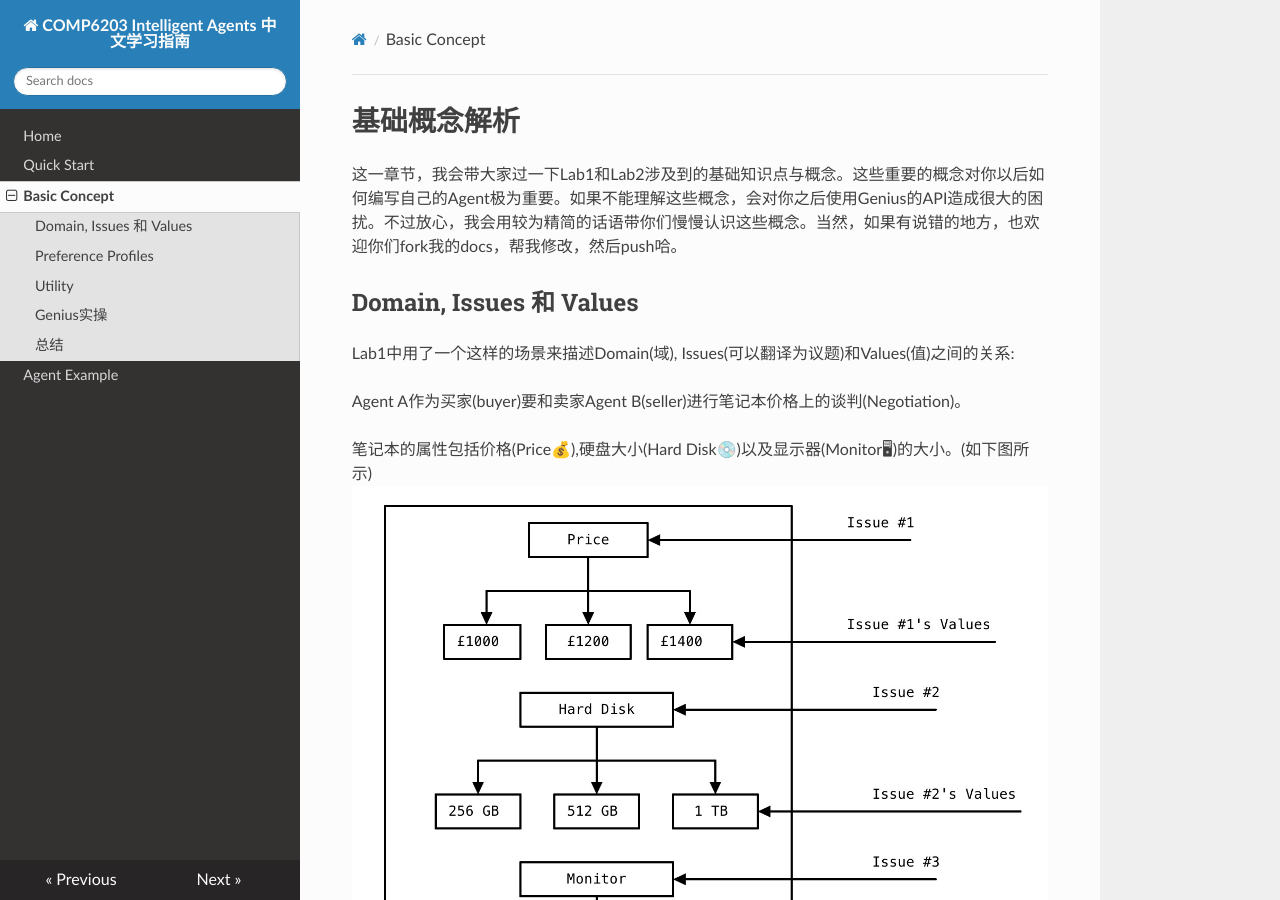
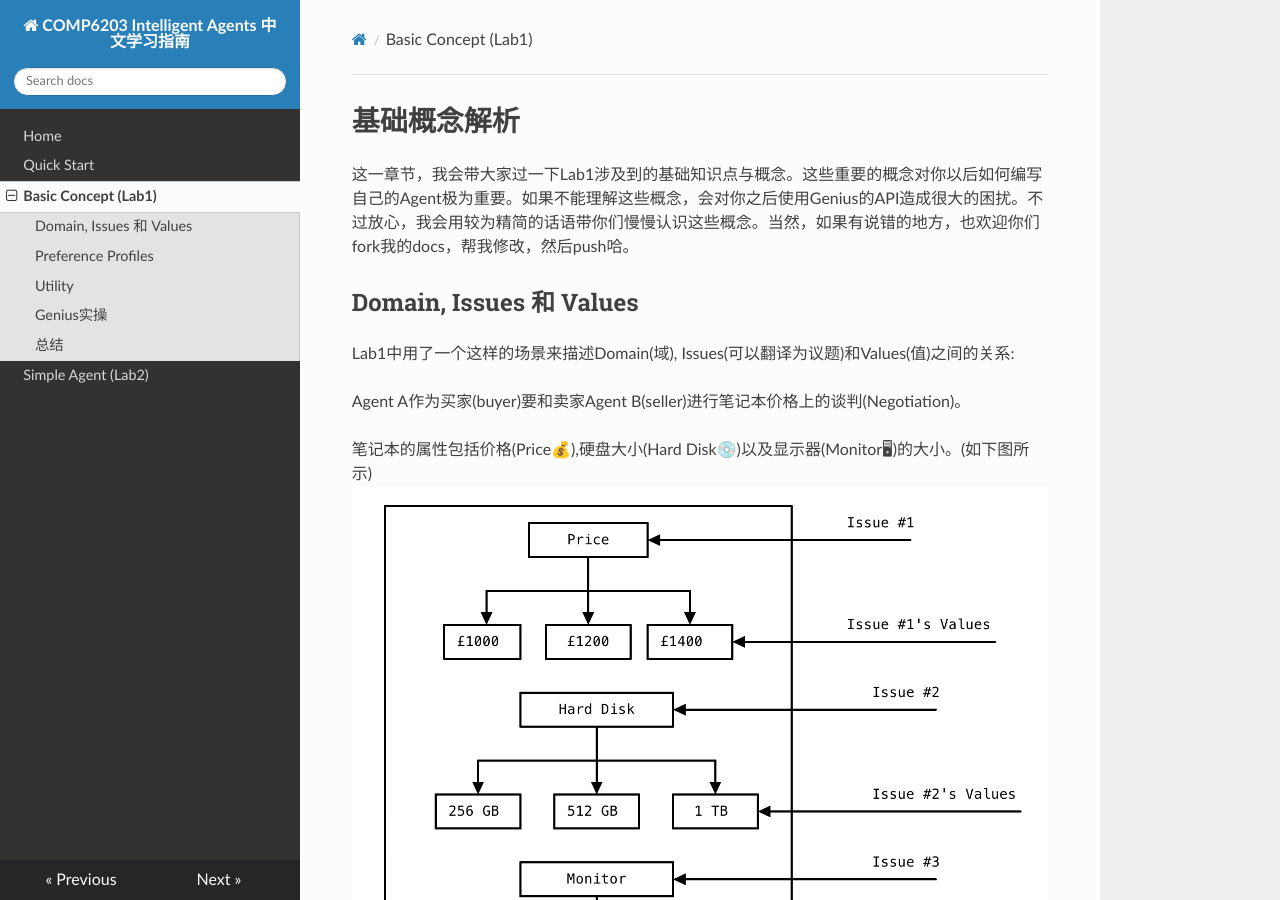
Before and after one commit to RobinLuoNanjing/UoSouthampton-Intelligent-Agent-Docs, an MkDocs documentation site: the page built from docs/basic.md, in a window 1280 px wide and 900 px high. Built offline with MkDocs 1.6.1, drawn with Linux system fonts in a browser that asks for light colours; nearby versions of some CDN libraries.

Commit message:
[add] simple

```diff
--- a/docs/basic.md
+++ b/docs/basic.md
@@ -1,5 +1,5 @@
 # 基础概念解析
-这一章节，我会带大家过一下Lab1和Lab2涉及到的基础知识点与概念。这些重要的概念对你以后如何编写自己的Agent极为重要。如果不能理解这些概念，会对你之后使用Genius的API造成很大的困扰。不过放心，我会用较为精简的话语带你们慢慢认识这些概念。当然，如果有说错的地方，也欢迎你们fork我的docs，帮我修改，然后push哈。
+这一章节，我会带大家过一下Lab1涉及到的基础知识点与概念。这些重要的概念对你以后如何编写自己的Agent极为重要。如果不能理解这些概念，会对你之后使用Genius的API造成很大的困扰。不过放心，我会用较为精简的话语带你们慢慢认识这些概念。当然，如果有说错的地方，也欢迎你们fork我的docs，帮我修改，然后push哈。
 
 ## Domain, Issues 和 Values
 Lab1中用了一个这样的场景来描述Domain(域), Issues(可以翻译为议题)和Values(值)之间的关系:
--- a/mkdocs.yml
+++ b/mkdocs.yml
@@ -3,8 +3,8 @@ site_name: COMP6203 Intelligent Agents 中文学习指南
 nav:
     - Home: index.md
     - Quick Start: start.md
-    - Basic Concept: basic.md
-    - Agent Example: agent.md
+    - Basic Concept (Lab1): basic.md
+    - Simple Agent (Lab2): simple.md
 
 theme: readthedocs
 
```
Also changed, not shown: docs/simple.md (added, +28 -0 lines), docs/agent.md (deleted).
